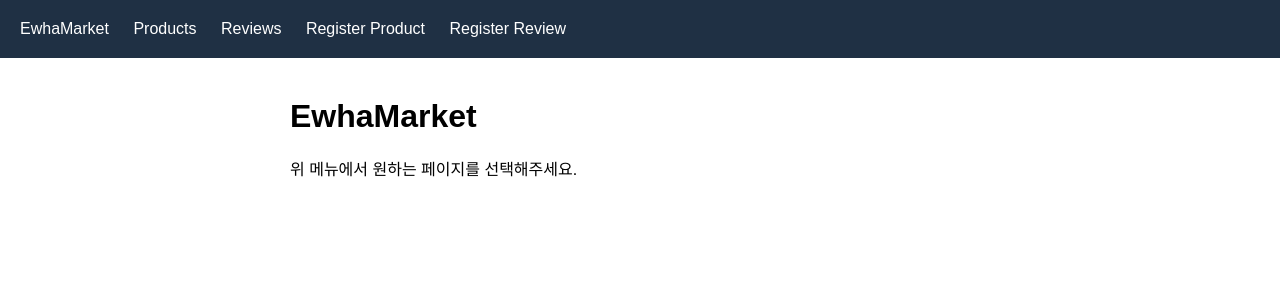
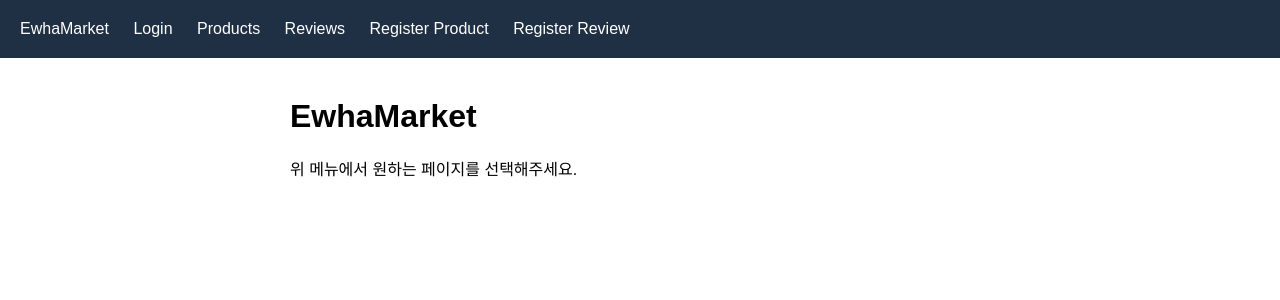
Before and after one commit to lunovia/2026_osp_project_-, a Flask app: page / in a window 1280 px wide. Shown: the top 300 px of the page. Run offline with Flask 3, Linux system fonts and the light colour scheme.

Commit message:
nav바에 login 추가

```diff
--- a/app.py
+++ b/app.py
@@ -73,6 +73,10 @@ def register_review():
 def review_list():
     return render_template("review_list.html")
 
+@app.route("/login")
+def login():
+    return render_template("login.html")
+
 
 if __name__ == "__main__":
     app.run(debug=True)
--- a/templates/index.html
+++ b/templates/index.html
@@ -43,6 +43,7 @@
 <body>
     <nav>
         <a href="{{ url_for('index') }}">EwhaMarket</a>
+        <a href="{{ url_for('login') }}">Login</a>
         <a href="{{ url_for('product_list') }}">Products</a>
         <a href="{{ url_for('review_list') }}">Reviews</a>
         <a href="{{ url_for('register_product') }}">Register Product</a>
```
